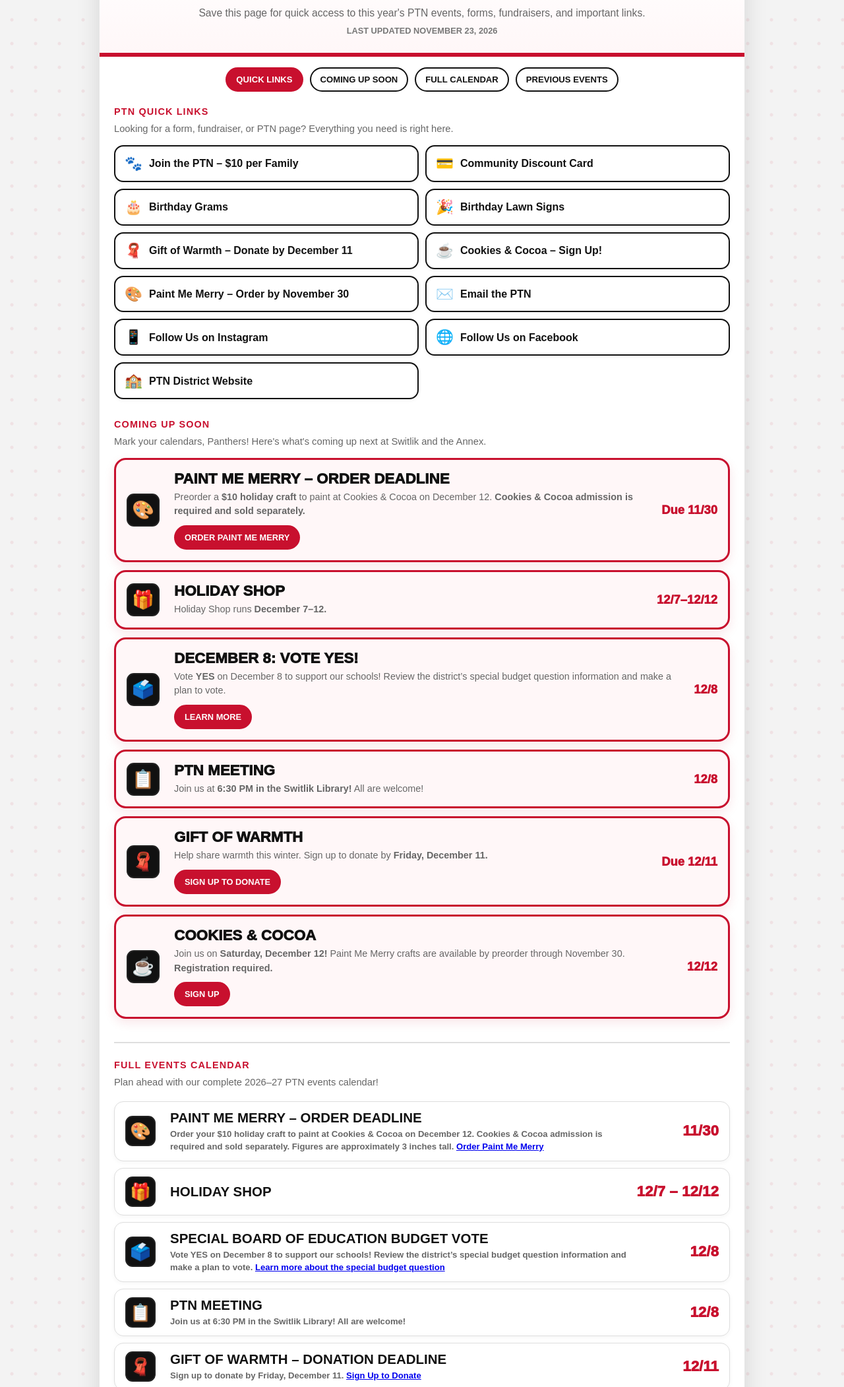
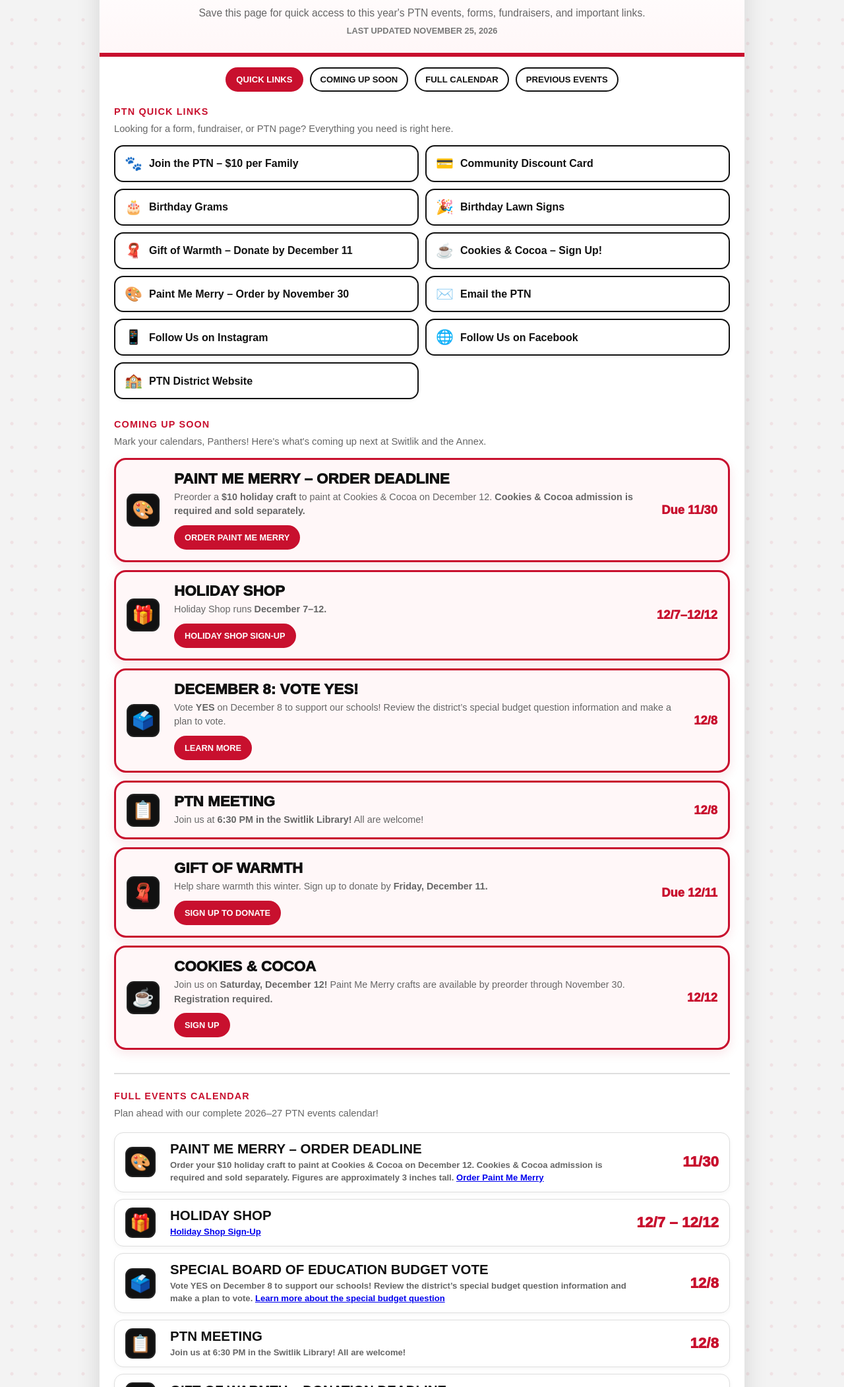
Before and after one commit to kristenmiller-ops/switlik-ptn-events, a plain HTML site: page index.html in a window 1280 px wide. Shown: the part 456-2558 px from the top of the page at 66% size. Drawn offline with Linux system fonts and the light colour scheme.

Commit message:
Update index.html

```diff
--- a/index.html
+++ b/index.html
@@ -18,7 +18,7 @@
 <div class="year-pill">2026–27 SCHOOL YEAR</div>
 <div class="subtitle">Events at a Glance</div>
 <p class="intro">Save this page for quick access to this year's PTN events, forms, fundraisers, and important links.</p>
-<div class="updated">Last updated November 23, 2026</div>
+<div class="updated">Last updated November 25, 2026</div>
 </header>
 <nav class="quicknav" aria-label="Quick navigation">
 <a href="#quick-links">Quick Links</a><a href="#upcoming">Coming Up Soon</a><a href="#all-events">Full Calendar</a><a href="#previous-events">Previous Events</a>
@@ -46,7 +46,7 @@
 <div class="upcoming-list">
 
 <article class="upcoming-card"><div class="icon">🎨</div><div><div class="upcoming-title">Paint Me Merry – Order Deadline</div><div class="upcoming-copy">Preorder a <strong>$10 holiday craft</strong> to paint at Cookies &amp; Cocoa on December 12. <strong>Cookies &amp; Cocoa admission is required and sold separately.</strong></div><a class="action-button" href="https://bit.ly/4iJUuyS?r=qr" target="_blank" rel="noopener">Order Paint Me Merry</a></div><div class="upcoming-date">Due 11/30</div></article>
-<article class="upcoming-card"><div class="icon">🎁</div><div><div class="upcoming-title">Holiday Shop</div><div class="upcoming-copy">Holiday Shop runs <strong>December 7–12.</strong></div></div><div class="upcoming-date">12/7–12/12</div></article>
+<article class="upcoming-card"><div class="icon">🎁</div><div><div class="upcoming-title">Holiday Shop</div><div class="upcoming-copy">Holiday Shop runs <strong>December 7–12.</strong></div><a class="action-button" href="https://www.signupgenius.com/go/10C0E4EAEAB29A4F5C07-67797212-holiday" target="_blank" rel="noopener">Holiday Shop Sign-Up</a></div><div class="upcoming-date">12/7–12/12</div></article>
 <article class="upcoming-card"><div class="icon">🗳️</div><div><div class="upcoming-title">December 8: Vote YES!</div><div class="upcoming-copy">Vote <strong>YES</strong> on December 8 to support our schools! Review the district’s special budget question information and make a plan to vote.</div><a class="action-button" href="https://www.jacksonsd.org/for-parents-students/specialquestion" target="_blank" rel="noopener">Learn More</a></div><div class="upcoming-date">12/8</div></article>
 <article class="upcoming-card"><div class="icon">📋</div><div><div class="upcoming-title">PTN Meeting</div><div class="upcoming-copy">Join us at <strong>6:30 PM in the Switlik Library!</strong> All are welcome!</div></div><div class="upcoming-date">12/8</div></article>
 <article class="upcoming-card"><div class="icon">🧣</div><div><div class="upcoming-title">Gift of Warmth</div><div class="upcoming-copy">Help share warmth this winter. Sign up to donate by <strong>Friday, December 11.</strong></div><a class="action-button" href="https://m.signupgenius.com/#!/showSignUp/30E0949A4AD2FA3FC1-67698391-gift?useFullSite=false" target="_blank" rel="noopener">Sign Up to Donate</a></div><div class="upcoming-date">Due 12/11</div></article>
@@ -57,7 +57,7 @@
 <div class="events">
 
 <article class="event"><div class="icon">🎨</div><div><div class="name">Paint Me Merry – Order Deadline</div><div class="note">Order your $10 holiday craft to paint at Cookies &amp; Cocoa on December 12. <strong>Cookies &amp; Cocoa admission is required and sold separately.</strong> Figures are approximately 3 inches tall. <a href="https://bit.ly/4iJUuyS?r=qr" target="_blank" rel="noopener">Order Paint Me Merry</a></div></div><div class="date">11/30</div></article>
-<article class="event"><div class="icon">🎁</div><div><div class="name">Holiday Shop</div></div><div class="date">12/7 – 12/12</div></article>
+<article class="event"><div class="icon">🎁</div><div><div class="name">Holiday Shop</div><div class="note"><a href="https://www.signupgenius.com/go/10C0E4EAEAB29A4F5C07-67797212-holiday" target="_blank" rel="noopener">Holiday Shop Sign-Up</a></div></div><div class="date">12/7 – 12/12</div></article>
 <article class="event"><div class="icon">🗳️</div><div><div class="name">Special Board of Education Budget Vote</div><div class="note">Vote <strong>YES</strong> on December 8 to support our schools! Review the district’s special budget question information and make a plan to vote. <a href="https://www.jacksonsd.org/for-parents-students/specialquestion" target="_blank" rel="noopener">Learn more about the special budget question</a></div></div><div class="date">12/8</div></article>
 <article class="event"><div class="icon">📋</div><div><div class="name">PTN Meeting</div><div class="note">Join us at <strong>6:30 PM in the Switlik Library!</strong> All are welcome!</div></div><div class="date">12/8</div></article>
 <article class="event"><div class="icon">🧣</div><div><div class="name">Gift of Warmth – Donation Deadline</div><div class="note">Sign up to donate by Friday, December 11. <a href="https://m.signupgenius.com/#!/showSignUp/30E0949A4AD2FA3FC1-67698391-gift?useFullSite=false" target="_blank" rel="noopener">Sign Up to Donate</a></div></div><div class="date">12/11</div></article>
@@ -96,7 +96,7 @@
 <article class="event"><div class="icon">🍬</div><div><div class="name">Gertrude Hawk Fundraiser</div><div class="note">Thank you for supporting our Switlik Panthers! <strong>All orders and money were due by November 9.</strong><br><br>📦 <strong>Estimated delivery: week of December 7.</strong></div></div><div class="date">10/16 – 11/9</div></article>
 <article class="event"><div class="icon">🌯</div><div><div class="name">Dine to Donate at Bubbakoo’s Burritos – Jackson</div><div class="note">Thank you to everyone who dined at Bubbakoo’s and supported Switlik PTN!</div></div><div class="date">11/10</div></article>
 <article class="event"><div class="icon">📋</div><div><div class="name">PTN Meeting</div><div class="note">Thank you to everyone who joined us in the Switlik Library!</div></div><div class="date">11/10</div></article>
-<article class="event"><div class="icon">🥧</div><div><div class="name">Battleview Orchards Pie Sale</div><div class="note">Thank you for supporting our pie fundraiser! Orders closed November 11.</div></div><div class="date">10/26 – 11/11</div></article>
+<article class="event"><div class="icon">🥧</div><div><div class="name">Battleview Orchards Pie Sale</div><div class="note">Thank you for supporting our pie fundraiser! Orders closed November 11. <strong>Pie pickup is November 23, 5:00–7:00 PM at Switlik.</strong></div></div><div class="date">10/26 – 11/11</div></article>
 <article class="event"><div class="icon">👕</div><div><div class="name">Clothing Donation Drive</div><div class="note">Thank you to everyone who donated clothing and supported our PTN!</div></div><div class="date">11/13 – 11/14</div></article>
 <article class="event"><div class="icon">🛍️</div><div><div class="name">School Store</div><div class="note">Thank you to everyone who shopped during student lunches!</div></div><div class="date">11/17 – 11/18</div></article>
 <article class="event"><div class="icon">🛼</div><div><div class="name">Glow in the Dark Skate Party</div><div class="note">We hope everyone had a great time skating with us! Thank you to all the families who came out and everyone who helped make Skate Night a success. 🐾</div></div><div class="date">11/19</div></article>
```
